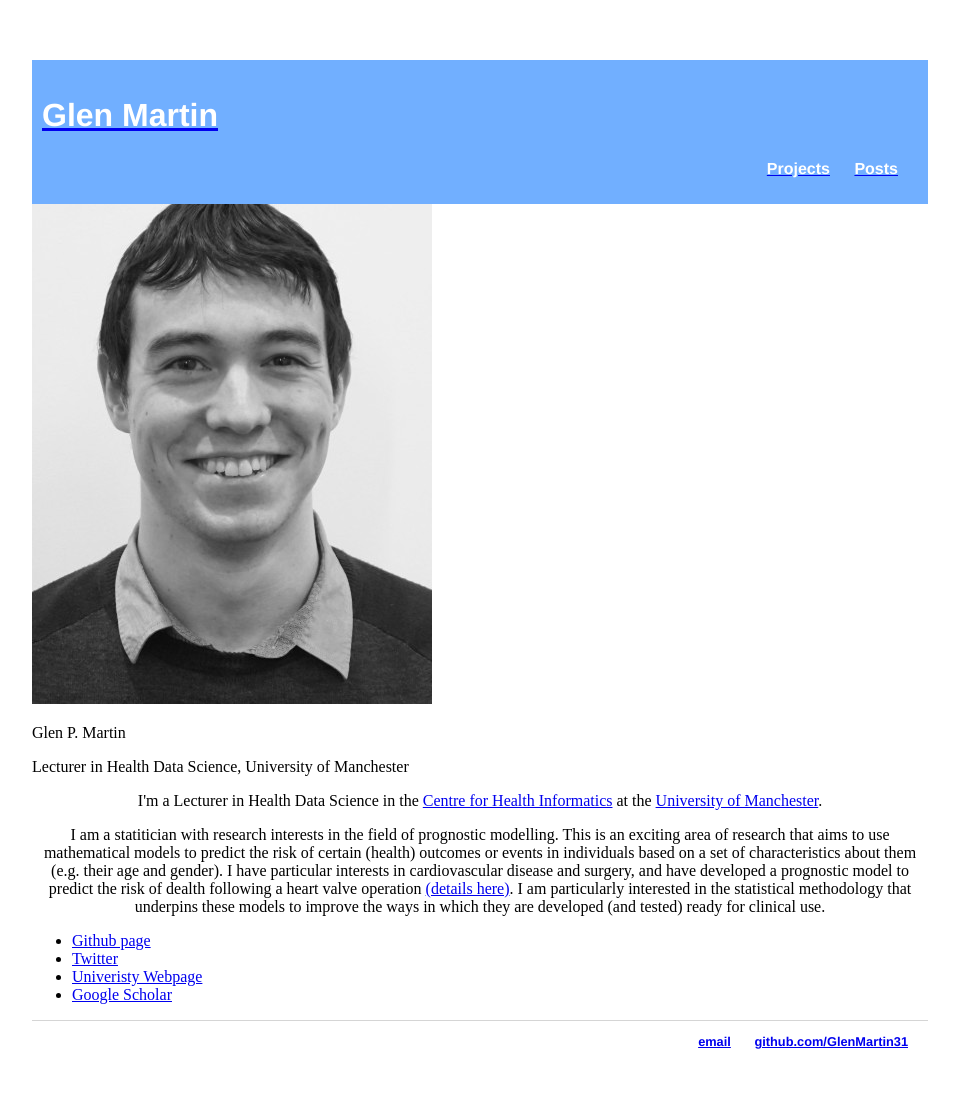
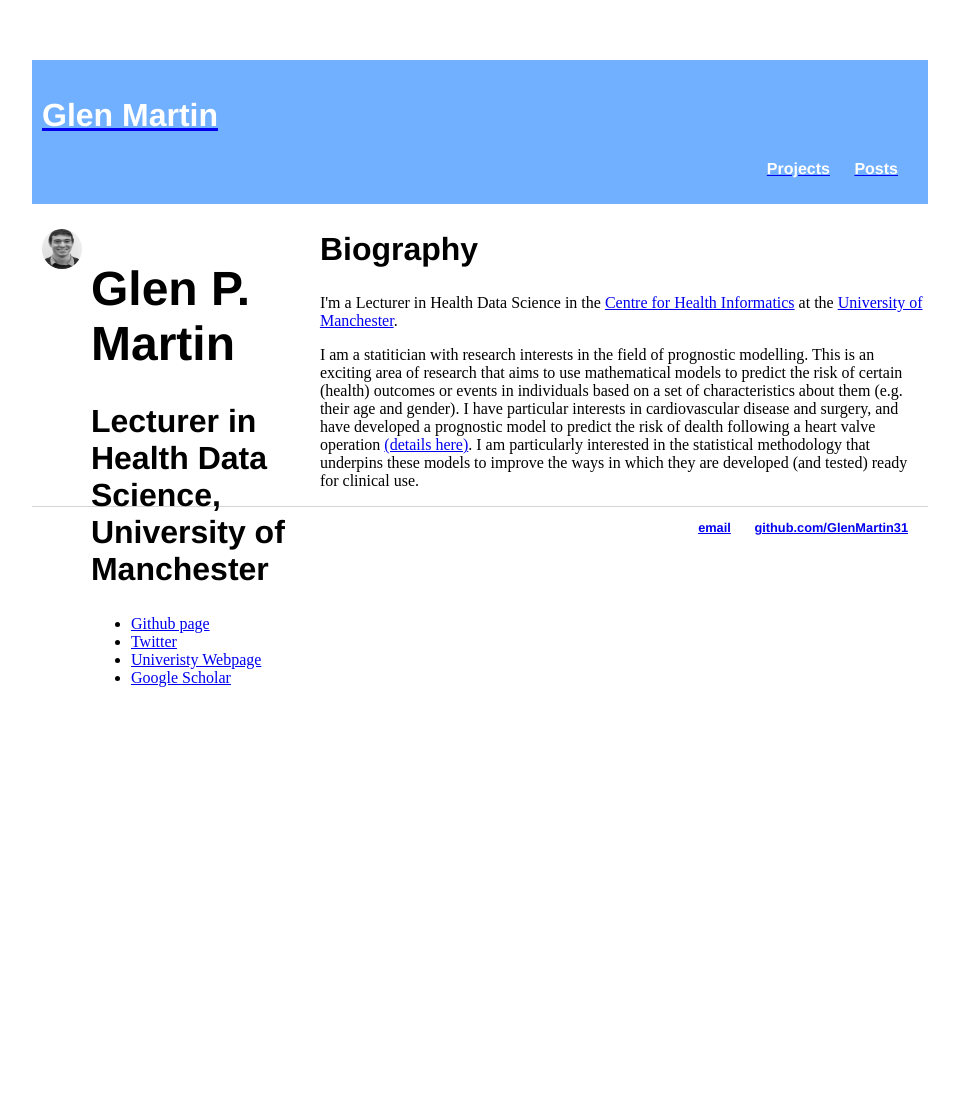
Before and after one commit to GlenMartin31/GlenMartin31.github.io, a Jekyll site: the page built from index.html, in a window 1280 px wide. Shown: the whole page, without its empty margins (160-1119 px from the left). Built offline with Jekyll 4.4.1, drawn with Linux system fonts in a browser that asks for light colours; after the commit the page ends 900 px from its top, so only the background shows below that.

Commit message:
Update homepage

```diff
--- a/css/main.css
+++ b/css/main.css
@@ -1,10 +1,12 @@
 body {
     margin: 60px auto;
     width: 70%;
+	text-align: left;
 }
 h1 {
     font-size: 3em;
     font-family:'Helvetica', 'Arial', 'Sans-Serif';
+	text-align: left;
 }
 h2 {
     font-size: 2em;
@@ -30,6 +32,7 @@ footer {
 	padding: 10px;
 	background: #71AFFF;
 	color: #FFFFFF;
+	margin-bottom: 16px;
 }
 ul.posts {
     margin: 20px auto 40px;
@@ -38,3 +41,18 @@ ul.posts {
 ul.posts li {
     list-style: none;
 }
+.iconDetails {
+	margin-left:2%;
+	float:left;
+	height:40px;
+	width:40px;
+	border-radius: 50%;
+}
+.container2 {
+    width:270px;
+    height:auto;
+    padding:1%;
+    float:left;
+}
+.left {float:left;width:45px;}
+.right {float:left;margin:0 0 0 5px;width:215px;}
--- a/index.html
+++ b/index.html
@@ -2,28 +2,34 @@
 layout: default
 title: Home
 ---
-<div>
-	<img alt="Glen Martin" src="img/profilepic.jpg">
+<div class='container2'>
+	<div class="left">
+		<img src="img/profilepic.jpg" class='iconDetails'>
+	</div>
+
+	<div class="right">
+		<h1>Glen P. Martin</h1>
+		<h2> Lecturer in Health Data Science, University of Manchester</h2>
+
+		<ul>
+			<li> <a href="https://github.com/GlenMartin31">Github page</a> </li>
+			<li><a href="https://twitter.com/glen_martin1?lang=en">Twitter</a></li>
+			<li><a href="https://www.research.manchester.ac.uk/portal/glen.martin.html">Univeristy Webpage</a></li>
+			<li><a href="https://scholar.google.co.uk/citations?user=-9-SxiMAAAAJ&hl=en">Google Scholar</a></li>
+		</ul>
+	</div>
 </div>
 
-<div>
-	<p>Glen P. Martin</p>
-
-	<p> Lecturer in Health Data Science, University of Manchester</p>
-
-	<p style="text-align: center;"> I'm a Lecturer in Health Data Science in the <a href="https://www.herc.ac.uk/">Centre for Health Informatics</a> at
+<div class="body">
+	<h2>Biography</h2>
+	<p> I'm a Lecturer in Health Data Science in the <a href="https://www.herc.ac.uk/">Centre for Health Informatics</a> at
 	the <a href="https://www.manchester.ac.uk/">University of Manchester</a>.</p>
 
-	<p style="text-align: center;"> I am a statitician with research interests in the field of prognostic modelling. This is an exciting area of research that aims to use
+	<p> I am a statitician with research interests in the field of prognostic modelling. This is an exciting area of research that aims to use
 	mathematical models to predict the risk of certain (health) outcomes or events in individuals based on a set of characteristics about them (e.g. their age and gender).
 	I have particular interests in cardiovascular disease and surgery, and have developed a prognostic model to predict the risk of dealth following a heart valve operation
 	<a href="http://dx.doi.org/10.1136/heartjnl-2017-312489">(details here)</a>. I am particularly interested in the statistical methodology that underpins these models to improve the
 	ways in which they are developed (and tested) ready for clinical use. </p>
 
-	<ul>
-		<li> <a href="https://github.com/GlenMartin31">Github page</a> </li>
-		<li><a href="https://twitter.com/glen_martin1?lang=en">Twitter</a></li>
-		<li><a href="https://www.research.manchester.ac.uk/portal/glen.martin.html">Univeristy Webpage</a></li>
-		<li><a href="https://scholar.google.co.uk/citations?user=-9-SxiMAAAAJ&hl=en">Google Scholar</a></li>
-	</ul>
+
 </div>
```
